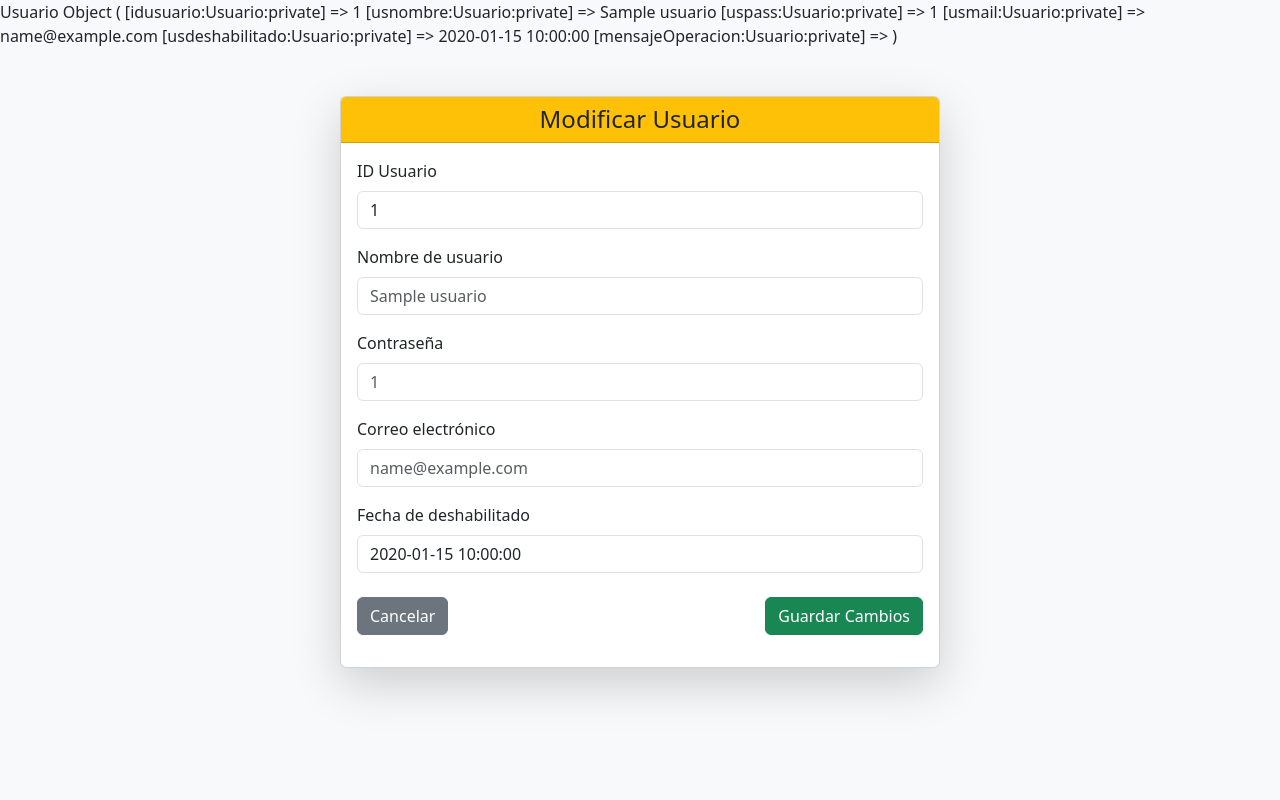
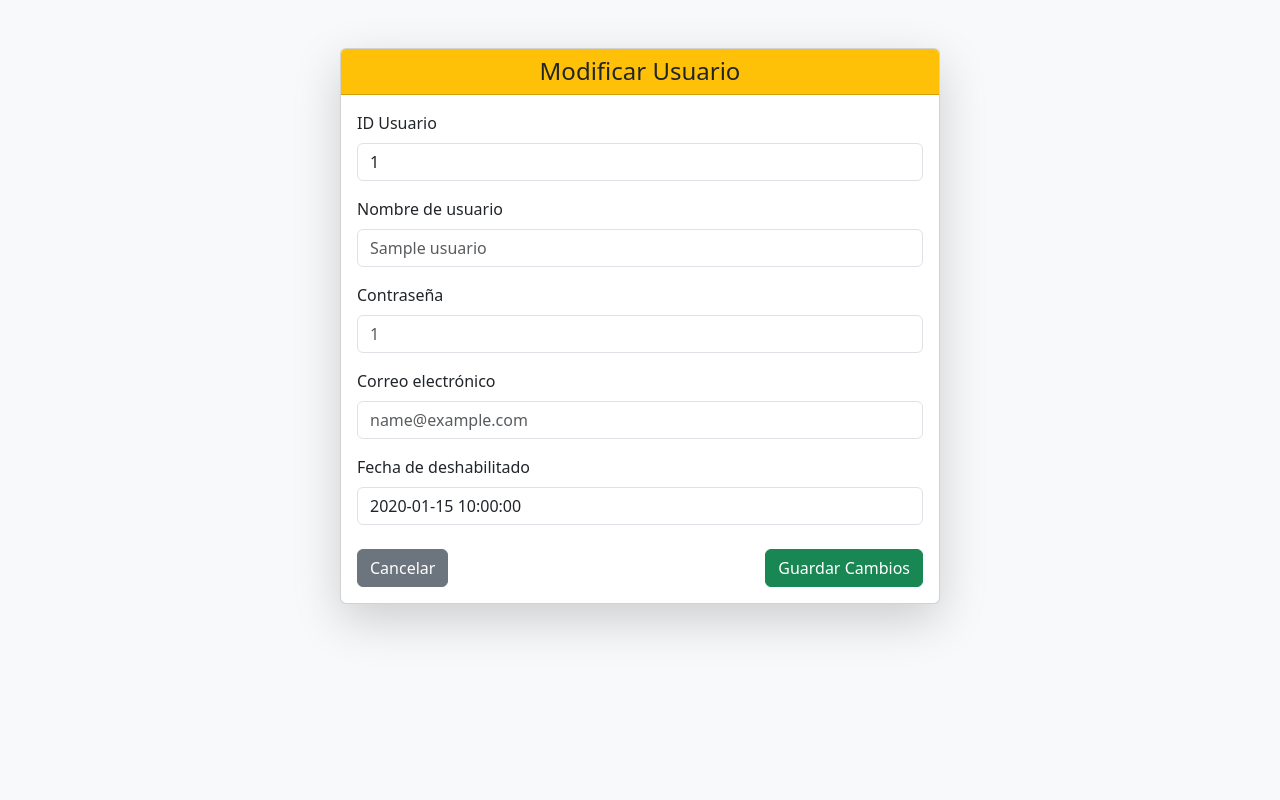
Before and after one commit to Ibenjamindlf/Trabajo5PWD, a PHP site: page /modificarPersona.php?id=1 in a window 1280 px wide. Run offline with PHP 8.4, Linux system fonts and the light colour scheme; tables that the repository leaves empty hold one stand-in row (values such as "Sample post").

Commit message:
Cambios en la vista para modificar un usuario : se borro el print_r para debug

```diff
--- a/View/modificarPersona.php
+++ b/View/modificarPersona.php
@@ -14,8 +14,6 @@ if ($id) {
         $usuario = $usuario[0];
     }
 }
-
-print_r($usuario);
 ?>
 
 <!DOCTYPE html>
```
